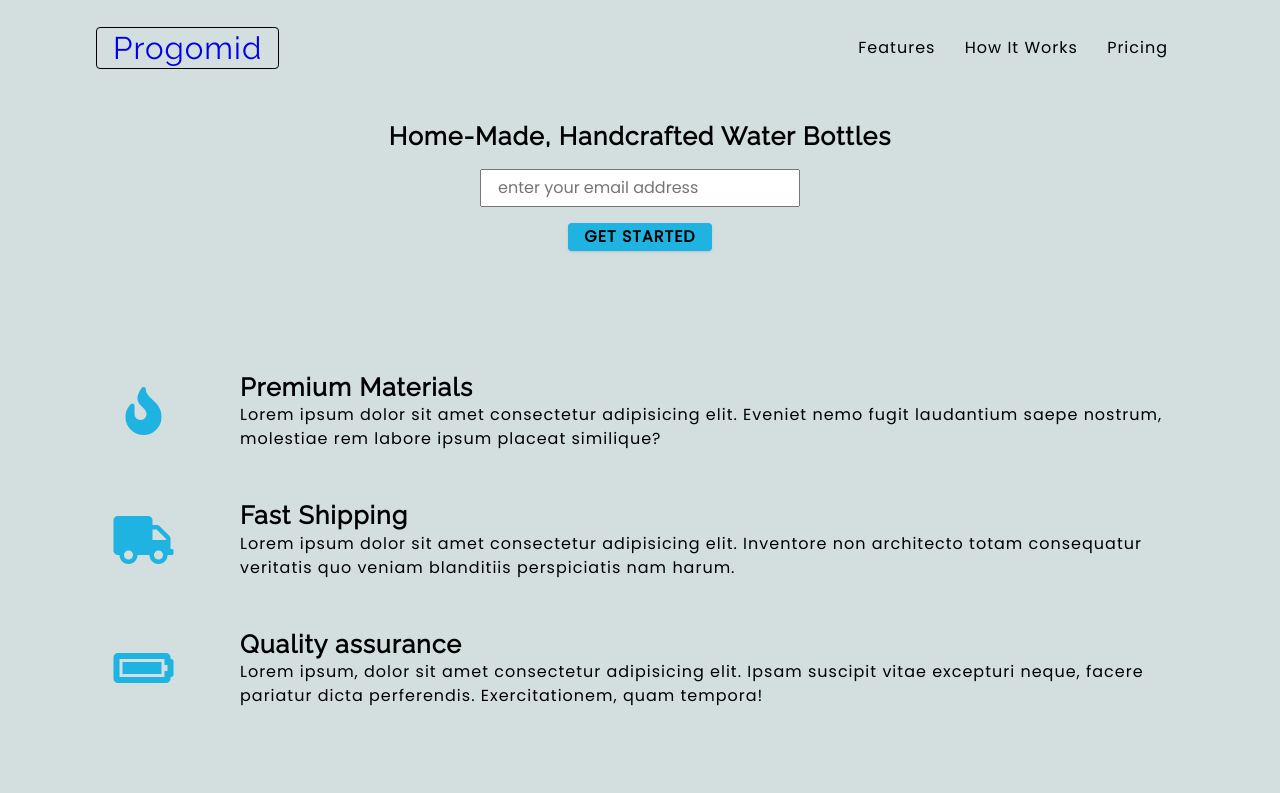
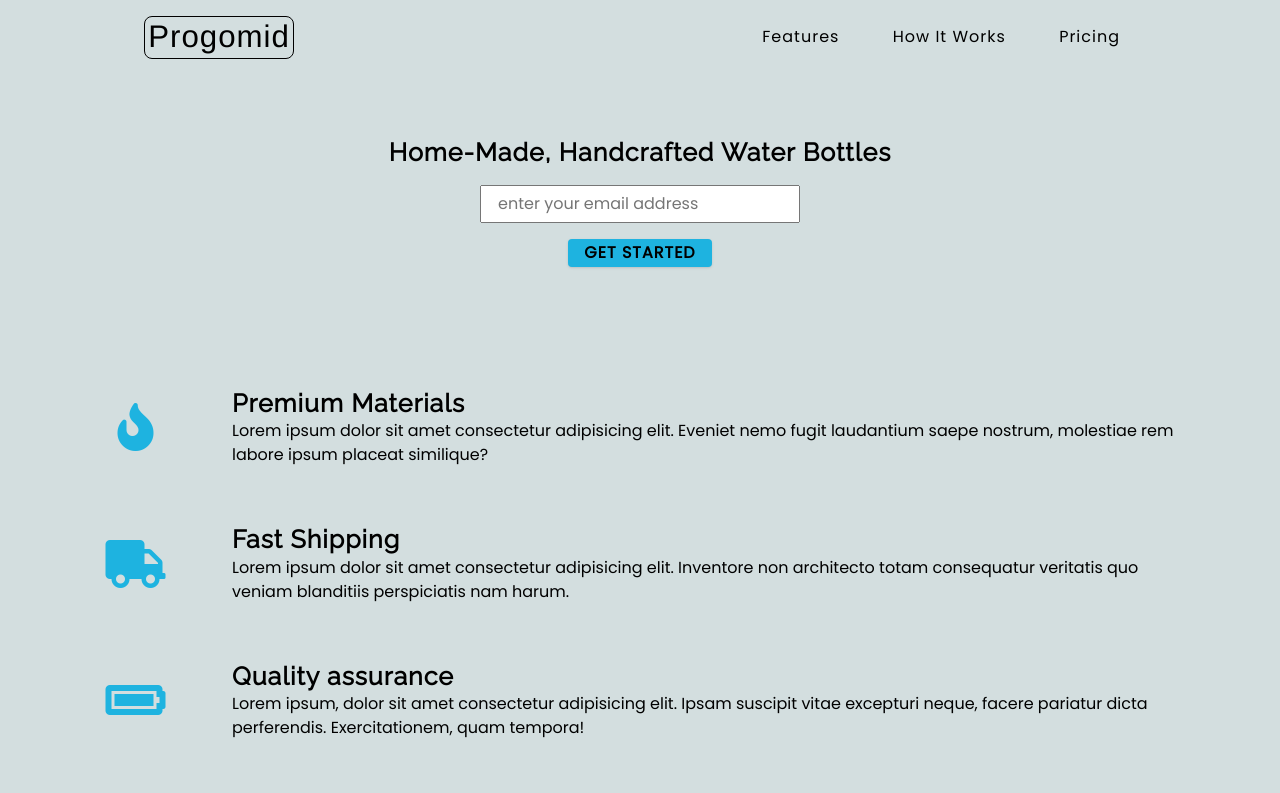
Before and after one commit to Oghene-kevwe/Water-Bottle-, a plain HTML site: page index.html in a window 1280 px wide. Shown: the top 793 px of the page. Drawn offline with Linux system fonts and the light colour scheme; grey boxes are pictures that could not be loaded.

Commit message:
Update main.css

```diff
--- a/main.css
+++ b/main.css
@@ -80,36 +80,36 @@ body {
   line-height: 1.5;
   color: #000000;
   margin: 0 auto;
+  max-width: var(--max-width);
 }
 
 /* NAVBAR */
 
 .main {
   margin: 5rem auto 0 auto;
-  padding: 1rem 0;
+  padding: 1rem;
   text-align: center;
   width: 90vw;
   max-width: var(--max-width);
 }
 .navbar {
   display: flex;
+  margin: 0 auto;
   justify-content: center;
   align-items: center;
-  min-height: 6rem;
-  margin: 0 auto;
   position: fixed;
   top: 0;
   width: 100%;
   background: #d3dedf;
+  max-width: var(--max-width);
 }
 
 .nav-center {
-  width: 100%;
   display: flex;
   flex-flow: column nowrap;
   justify-content: center;
   align-items: center;
-  margin: auto;
+  margin: 1rem 3rem;
 }
 .nav-logo {
   border: 1px solid #000000;
@@ -117,11 +117,11 @@ body {
   justify-content: center;
   align-items: center;
   text-decoration: none;
-  padding: 0 1rem;
-  margin: 0.5rem 1rem;
-  border-radius: var(--borderRadius);
+  padding: 0 0.2rem;
+  margin: 0 1rem;
+  border-radius: 0.5rem;
 }
-.nav-logo h2 {
+.nav-logo h3 {
   color: #000000;
   font-family: "Franklin Gothic Medium", "Arial Narrow", Arial, sans-serif;
 }
@@ -139,6 +139,7 @@ body {
 
 /* HERO */
 .hero {
+  margin-top: 1rem;
   display: flex;
   flex-flow: column nowrap;
   align-items: center;
@@ -180,13 +181,11 @@ form input {
 /* SECTION 1 */
 .section-1 {
   text-align: left;
-  padding: 2rem;
+  padding: 2rem 0;
 }
 .icons {
   color: var(--secondaryColor);
-  display: flex;
-  justify-content: center;
-  align-items: center;
+  display: none;
   margin-right: 2rem;
   width: 4rem;
   height: 4rem;
@@ -197,18 +196,18 @@ form input {
 
 .features-text {
   padding: 0.5rem 0;
-  margin-left: 2rem;
-  display: flex;
-  flex-flow: column nowrap;
+}
+.features-text p {
+  letter-spacing: normal;
 }
 .features-text h4 {
   font-weight: bold;
+  text-align: center;
 }
 .features-con {
-  display: flex;
-  justify-content: center;
-  align-items: center;
-  padding-top: 2rem;
+  width: 100%;
+  margin: 1.5rem 0;
+  padding: 0.5rem;
 }
 
 .embed-vid {
@@ -217,6 +216,7 @@ form input {
 }
 iframe {
   width: 50vw;
+  height: 50vh;
   border: 2px solid var(--primaryColor);
 }
 
@@ -231,7 +231,7 @@ iframe {
 
 .pricing {
   text-align: center;
-  width: 20rem;
+  width: 17rem;
   border: 2px solid black;
   margin: 1rem 0;
   border-radius: var(--borderRadius);
@@ -284,33 +284,46 @@ iframe {
 }
 
 /* MEDIA QUERIES */
-
+@media screen and (min-width: 550px) {
+  .nav-center {
+    width: 100%;
+    flex-flow: row nowrap;
+    justify-content: space-between;
+    align-items: center;
+  }
+}
 @media screen and (min-width: 678px) {
   .main {
     margin-top: 2rem;
   }
-  .nav-center {
-    height: auto;
-    max-width: var(--max-width);
-    flex-flow: row nowrap;
-    justify-content: space-between;
+  .features-con {
+    display: flex;
+    justify-content: center;
     align-items: center;
   }
   .nav-links {
-    height: auto;
-    width: 100%;
     text-align: right;
+  }
+  .nav-link {
+    padding: 0 1.5rem;
   }
   .nav-links a {
     display: inline-block;
-    margin-right: 1.5rem;
   }
   .pricing {
     margin: 0.8rem;
   }
-}
-
-@media screen and (min-width: 801px) {
+  .icons {
+    display: flex;
+    align-items: center;
+    justify-content: center;
+  }
+  .features-text h4 {
+    text-align: left;
+  }
+  .features-text {
+    margin-left: 2rem;
+  }
   .section-con {
     flex-flow: row nowrap;
   }
```
